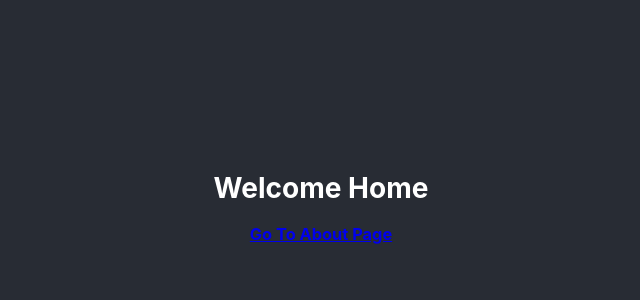
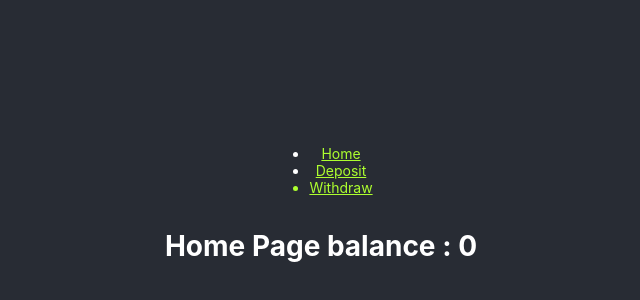
Before and after one commit to vprashant3/my-first-react-app, a React (Create React App) app: page / in a window 1280 px wide. Shown: the part 194-494 px from the top of the page, without its empty margins (319-959 px from the left). Built offline with nearby package versions, Linux system fonts and the light colour scheme.

Commit message:
adding redux support

```diff
--- a/package.json
+++ b/package.json
@@ -9,8 +9,10 @@
     "node-sass": "^4.14.1",
     "react": "^16.13.1",
     "react-dom": "^16.14.0",
+    "react-redux": "^7.2.2",
     "react-router-dom": "^5.2.0",
-    "react-scripts": "3.4.3"
+    "react-scripts": "3.4.3",
+    "redux": "^4.0.5"
   },
   "scripts": {
     "start": "react-scripts start",
--- a/src/App.js
+++ b/src/App.js
@@ -1,24 +1,29 @@
 import React from "react";
 import "./App.scss";
-import { BrowserRouter, Route, Link } from "react-router-dom";
-import AboutPage from "./pages/AboutPage";
-import UserPage from "./pages/UserPage";
+import { BrowserRouter, Route, NavLink } from "react-router-dom";
 import HomePage from "./pages/HomePage";
+import WithdrawPage from "./pages/Withdraw";
+import DespositPage from "./pages/Deposit"
 
 function App() {
   return (
     <BrowserRouter>
       <div className="App">
         <header className="App-header">
+          <ul>
+            <li>
+              <NavLink className="title" to="/">Home</NavLink>
+            </li>
+            <li>
+              <NavLink className="title" to="/deposit">Deposit</NavLink>
+            </li>
+            <li className="title">
+              <NavLink className="title" to="/withdraw">Withdraw</NavLink>
+            </li>
+          </ul>
           <Route path="/" exact component={HomePage}></Route>
-
-          <Route path="/about" exact component={AboutPage}></Route>
-
-          <Route
-            path="/user/:firstName/:lastName"
-            exact
-            component={UserPage}
-          ></Route>
+          <Route path="/deposit" exact component={DespositPage}></Route>
+          <Route path="/withdraw" exact component={WithdrawPage}  ></Route>
         </header>
       </div>
     </BrowserRouter>
--- a/src/App.scss
+++ b/src/App.scss
@@ -48,7 +48,7 @@ $color:#282c34;
 }
 
 .title {
-  color : red;
+  color : greenyellow ;
 }
 
 .remove-unhealthy {
--- a/src/index.js
+++ b/src/index.js
@@ -1,16 +1,20 @@
-import React from 'react';
-import ReactDOM from 'react-dom';
-import './index.css';
-import App from './App';
-import * as serviceWorker from './serviceWorker';
+import React from "react";
+import ReactDOM from "react-dom";
+import "./index.css";
+import App from "./App";
+import * as serviceWorker from "./serviceWorker";
+import { createStore } from "redux";
+import reducer from "./store/reducer";
+import {Provider} from "react-redux";
 
+const store = createStore(reducer);
 
 ReactDOM.render(
-    <App />,
-    document.getElementById('root')
+  <Provider store={store}>
+    <App />
+  </Provider>,
+  document.getElementById("root")
 );
-
-
 
 // If you want your app to work offline and load faster, you can change
 // unregister() to register() below. Note this comes with some pitfalls.
--- /dev/null
+++ b/src/pages/Deposit.js
@@ -0,0 +1,21 @@
+import React from "react";
+import { useSelector, useDispatch } from "react-redux";
+
+function DepositPage() {
+  const balance = useSelector((state) => state.balance);
+  const dispatch = useDispatch();
+
+  function onDepositHandle() {
+    dispatch({ type: "DEPOSIT", payload: 10 });
+  }
+
+  return (
+    <div>
+      <h1>Deposit Page</h1>
+      <h1>balace : {balance}</h1>
+      <button onClick={onDepositHandle}>Deposit</button>
+    </div>
+  );
+}
+
+export default DepositPage;
--- a/src/pages/HomePage.js
+++ b/src/pages/HomePage.js
@@ -1,11 +1,13 @@
 import React from "react";
-import {Link} from 'react-router-dom';
+import { useSelector } from "react-redux";
 
 function HomePage() {
-  return <div>
-      <h1>Welcome Home</h1>
-      <h3><Link to="/about"> Go To About Page</Link></h3>
-      </div>;
+  const balance = useSelector((state) => state.balance);
+  return (
+    <div>
+      <h1>Home Page balance : {balance}</h1>
+    </div>
+  );
 }
 
 export default HomePage;
--- /dev/null
+++ b/src/pages/Withdraw.js
@@ -0,0 +1,21 @@
+import React from "react";
+import { useSelector, useDispatch } from "react-redux";
+
+function WithdrawPage() {
+  const balance = useSelector((state) => state.balance);
+  const dispatch = useDispatch();
+
+  function onWithdrawHandle() {
+    dispatch({ type: "WITHDRAW", payload: 10 });
+  }
+
+  return (
+    <div>
+      <h1>Withdraw Page</h1>
+      <h1>balace : {balance}</h1>
+      <button onClick={onWithdrawHandle}>Withdraw</button>
+    </div>
+  );
+}
+
+export default WithdrawPage;
--- /dev/null
+++ b/src/store/reducer.js
@@ -0,0 +1,16 @@
+const initialBalance = {
+  balance: 0,
+};
+
+function reducer(state = initialBalance, action) {
+  switch (action.type) {
+    case "DEPOSIT":
+      return { balance: state.balance + action.payload };
+    case "WITHDRAW":
+      return { balance: state.balance - action.payload };
+    default:
+      return state;
+  }
+}
+
+export default reducer;
```
Also changed, not shown: 1 other file (tests, documents, lock files or other folders).
